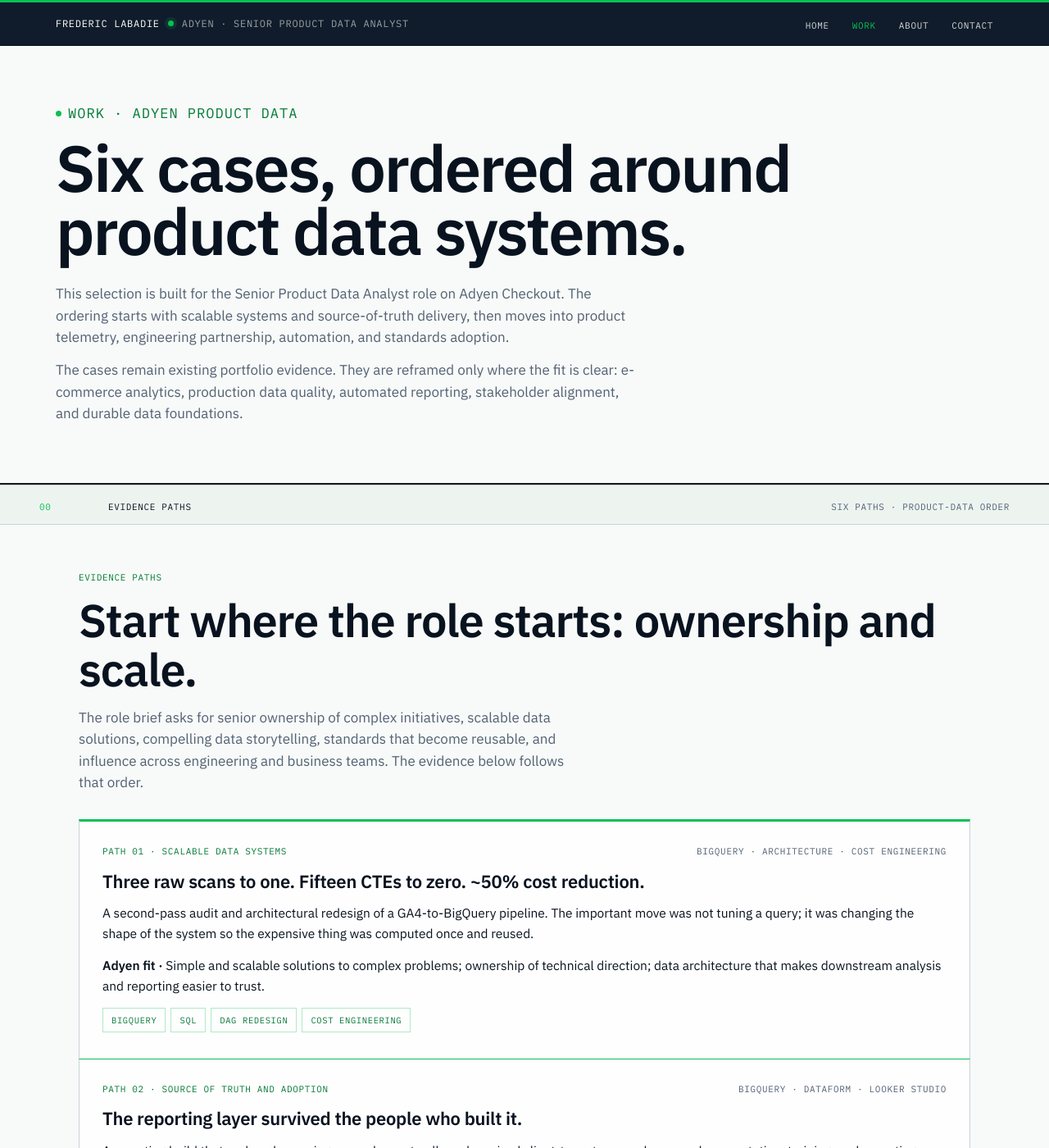
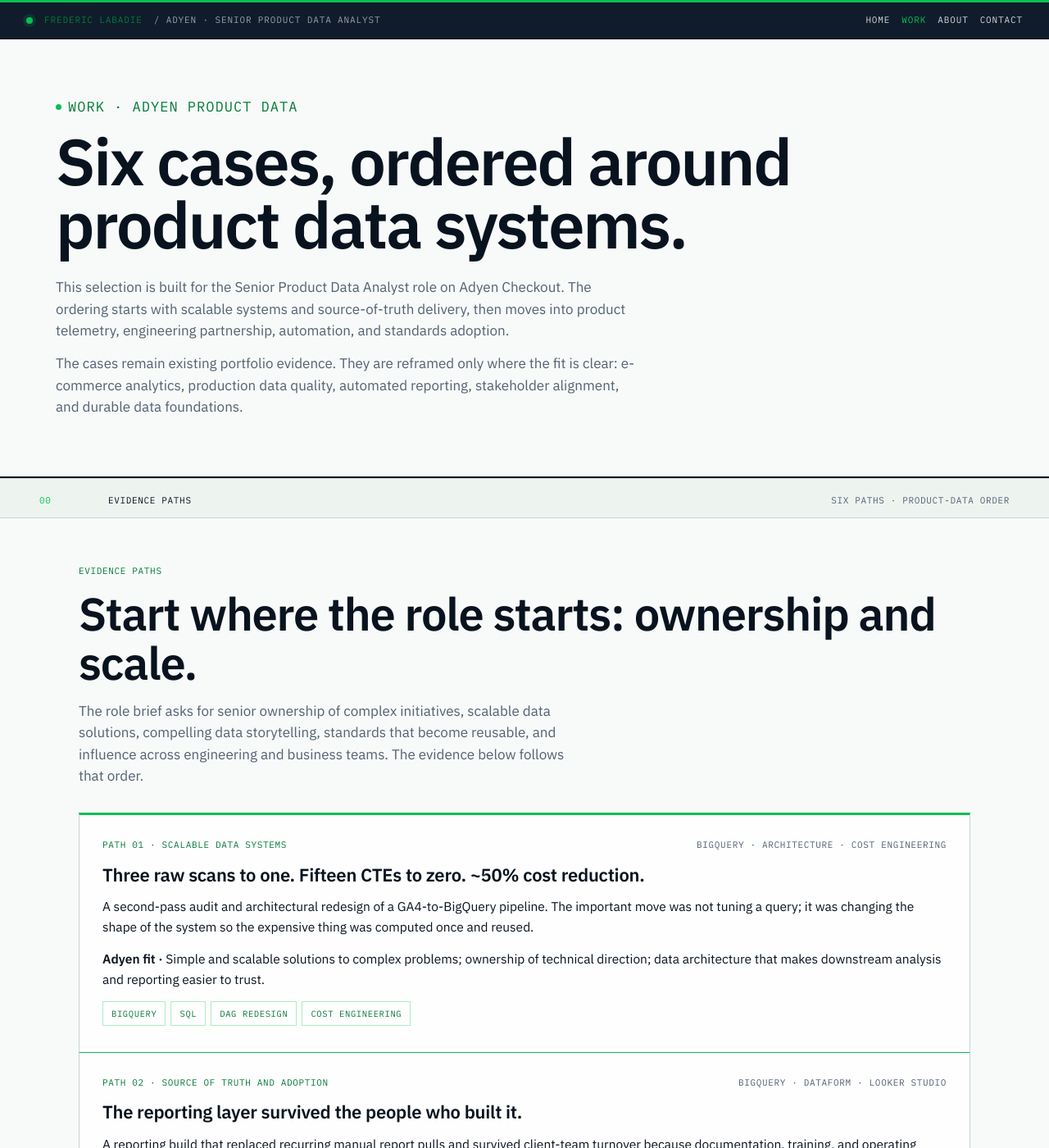
Before and after one commit to fredericlabadie/fredericlabadie.github.io, a Jekyll site: the page built from adyen/work/index.html, in a window 1280 px wide and 1400 px high. Shown: the whole window at 82% size. Built offline with Jekyll 4.4.1, drawn with Linux system fonts in a browser that asks for light colours; comment, search, counter and statistics services are not loaded.

Commit message:
fix: switch adyen nav to bp-site-nav classes, load site-nav.css
Same migration as philips: drop old .nav/.nav-links hamburger pattern,
adopt bp-site-nav so layout and mobile stacking come from site-nav.css.
adyen.css now only overrides nav bg, green border-top, dot, and link colours.

Co-Authored-By: Claude Sonnet 4.6 <noreply@anthropic.com>

```diff
--- a/_includes/adyen-nav.html
+++ b/_includes/adyen-nav.html
@@ -1,17 +1,16 @@
-<nav class="nav" aria-label="Adyen microsite">
-  <div class="nav-inner">
-    <a href="{{ '/adyen/' | relative_url }}" class="nav-brand">
-      Frederic Labadie<span class="nav-brand-dot"></span><span class="nav-brand-role">Adyen &middot; Senior Product Data Analyst</span>
+<nav class="bp-site-nav" aria-label="Adyen microsite">
+  <a href="{{ '/adyen/' | relative_url }}" class="bp-site-nav-brand">
+    <span class="bp-site-dot" aria-hidden="true"></span>
+    <span>Frederic Labadie</span>
+    <span class="bp-site-nav-muted"
+      >/ Adyen &middot; Senior Product Data Analyst</span
+    >
   </a>
   <!-- prettier-ignore -->
-    <ul class="nav-links" id="primary-nav">
+  <ul class="bp-site-nav-links" id="primary-nav">
     {% if page.adyen_nav == "home" %}<li><a href="{{ '/adyen/' | relative_url }}" aria-current="page">Home</a></li>{% else %}<li><a href="{{ '/adyen/' | relative_url }}">Home</a></li>{% endif %}
     {% if page.adyen_nav == "work" %}<li><a href="{{ '/adyen/work/' | relative_url }}" aria-current="page">Work</a></li>{% else %}<li><a href="{{ '/adyen/work/' | relative_url }}">Work</a></li>{% endif %}
     {% if page.adyen_nav == "about" %}<li><a href="{{ '/adyen/about/' | relative_url }}" aria-current="page">About</a></li>{% else %}<li><a href="{{ '/adyen/about/' | relative_url }}">About</a></li>{% endif %}
     {% if page.adyen_nav == "contact" %}<li><a href="{{ '/adyen/contact/' | relative_url }}" aria-current="page">Contact</a></li>{% else %}<li><a href="{{ '/adyen/contact/' | relative_url }}">Contact</a></li>{% endif %}
   </ul>
-    <button type="button" class="nav-toggle" aria-label="Toggle navigation" aria-expanded="false" aria-controls="primary-nav">
-      <span></span><span></span><span></span>
-    </button>
-  </div>
 </nav>
--- a/_layouts/adyen.html
+++ b/_layouts/adyen.html
@@ -4,14 +4,18 @@
     {% include head.html %}
     <link rel="icon" href="https://www.adyen.com/favicon.ico" sizes="any" />
     <link rel="shortcut icon" href="https://www.adyen.com/favicon.ico" />
+    <link rel="stylesheet" href="{{ '/css/site-nav.css' | relative_url }}" />
     <link rel="stylesheet" href="{{ '/css/adyen.css' | relative_url }}" />
-    <link rel="stylesheet" href="{{ '/css/adyen-live-qa.css' | relative_url }}" />
+    <link
+      rel="stylesheet"
+      href="{{ '/css/adyen-live-qa.css' | relative_url }}"
+    />
   </head>
   <body class="adyen-microsite">
-    <a class="skip-link" href="{{ page.skip_link | default: '#top' }}">{{ page.skip_label | default: "Skip to content" }}</a>
-    {% include adyen-nav.html %}
-    {{ content }}
-    {% include adyen-footer.html %}
+    <a class="skip-link" href="{{ page.skip_link | default: '#top' }}"
+      >{{ page.skip_label | default: "Skip to content" }}</a
+    >
+    {% include adyen-nav.html %} {{ content }} {% include adyen-footer.html %}
     {% include site-scripts.html %}
     <script src="{{ '/js/adyen.js' | relative_url }}"></script>
   </body>
--- a/css/adyen.css
+++ b/css/adyen.css
@@ -27,37 +27,45 @@
   --c-border: var(--adyen-line);
   --c-card-border: var(--adyen-line);
   background:
-    radial-gradient(circle at 1px 1px, rgba(10, 191, 83, 0.08) 1px, transparent 0) 0 0 / 22px 22px,
+    radial-gradient(
+        circle at 1px 1px,
+        rgba(10, 191, 83, 0.08) 1px,
+        transparent 0
+      )
+      0 0 / 22px 22px,
     var(--adyen-paper);
 }
 
-.adyen-microsite .nav {
+/* Nav: site-nav.css handles layout; override colours for Adyen palette */
+.adyen-microsite .bp-site-nav {
   background: var(--adyen-navy);
   border-top: 3px solid var(--adyen-green);
-  border-bottom: 1px solid #09131f;
+  border-bottom-color: #09131f;
 }
 
-.adyen-microsite .nav-brand {
-  color: #fff;
-}
-
-.adyen-microsite .nav-brand-role {
-  color: rgba(255, 255, 255, 0.58);
-}
-
-.adyen-microsite .nav-brand-dot {
+.adyen-microsite .bp-site-dot {
   background: var(--adyen-green);
   box-shadow: 0 0 0 4px rgba(10, 191, 83, 0.14);
 }
 
-.adyen-microsite .nav-links a {
+.adyen-microsite .bp-site-nav-muted {
+  color: rgba(255, 255, 255, 0.58);
+}
+
+.adyen-microsite .bp-site-nav-links a {
   color: rgba(255, 255, 255, 0.82);
 }
 
-.adyen-microsite .nav a:hover,
-.adyen-microsite .nav a:focus,
-.adyen-microsite .nav a[aria-current="page"] {
+.adyen-microsite .bp-site-nav a:hover,
+.adyen-microsite .bp-site-nav a:focus,
+.adyen-microsite .bp-site-nav-links a[aria-current="page"] {
   color: var(--adyen-green);
+}
+
+@media (max-width: 860px) {
+  .adyen-microsite .bp-site-nav-muted {
+    display: none;
+  }
 }
 
 .adyen-microsite a {
@@ -263,6 +271,6 @@
   .adyen-microsite .hero h1,
   .adyen-microsite .page-intro.hero h1 {
     font-size: clamp(42px, 11vw, 58px);
-    line-height: 1.0;
+    line-height: 1;
   }
 }
--- a/js/adyen.js
+++ /dev/null
@@ -1,24 +0,0 @@
-const adyenToggle = document.querySelector('.adyen-microsite .nav-toggle');
-const adyenNav = document.querySelector('.adyen-microsite #primary-nav');
-
-if (adyenToggle && adyenNav) {
-  const closeAdyenNav = () => {
-    adyenNav.classList.remove('open');
-    adyenToggle.setAttribute('aria-expanded', 'false');
-  };
-
-  adyenToggle.addEventListener('click', () => {
-    const open = adyenNav.classList.toggle('open');
-    adyenToggle.setAttribute('aria-expanded', String(open));
-  });
-
-  adyenNav.querySelectorAll('a').forEach(link => {
-    link.addEventListener('click', closeAdyenNav);
-  });
-
-  document.addEventListener('keydown', event => {
-    if (event.key === 'Escape') {
-      closeAdyenNav();
-    }
-  });
-}
```
Lines whose indentation alone changed are shown as unchanged.
